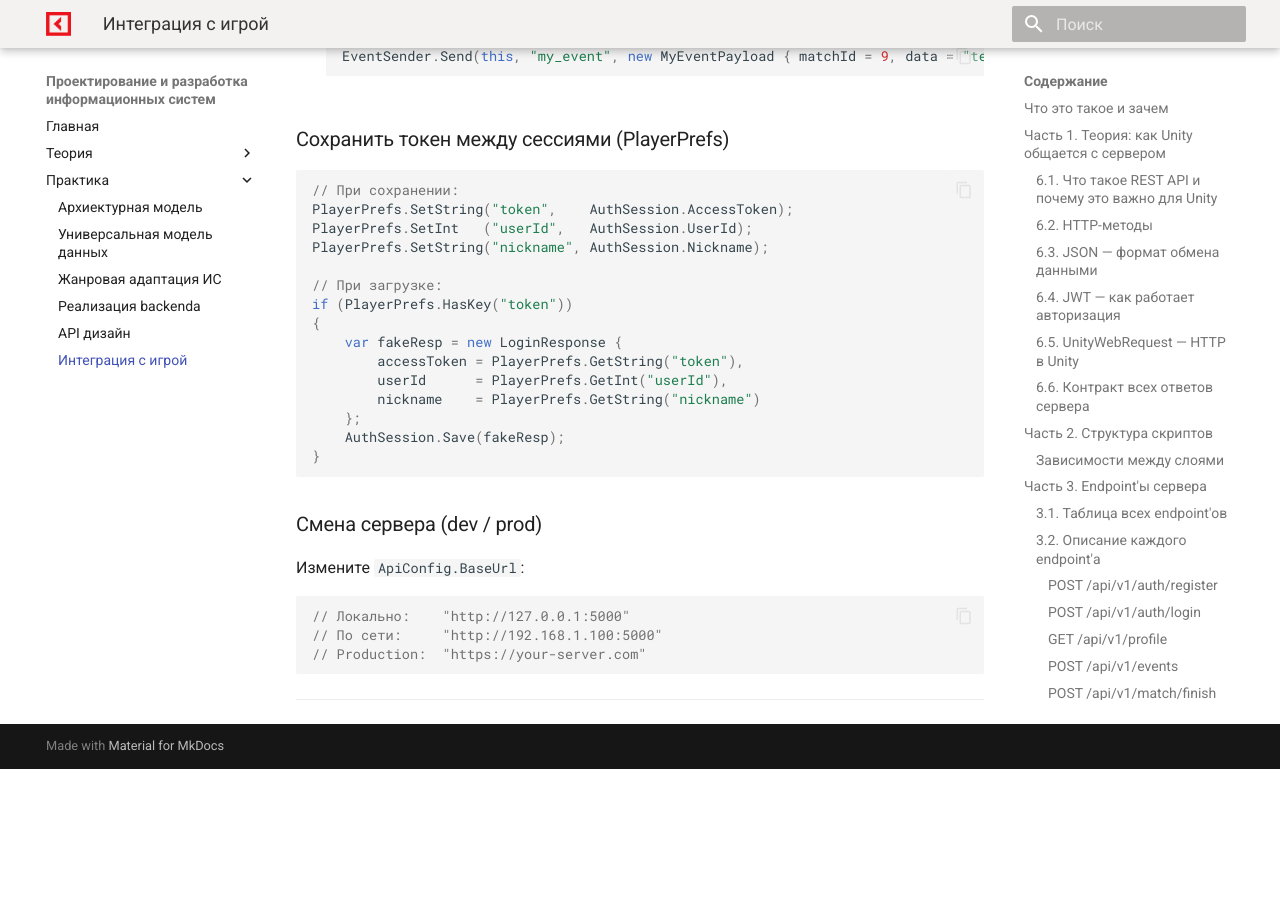
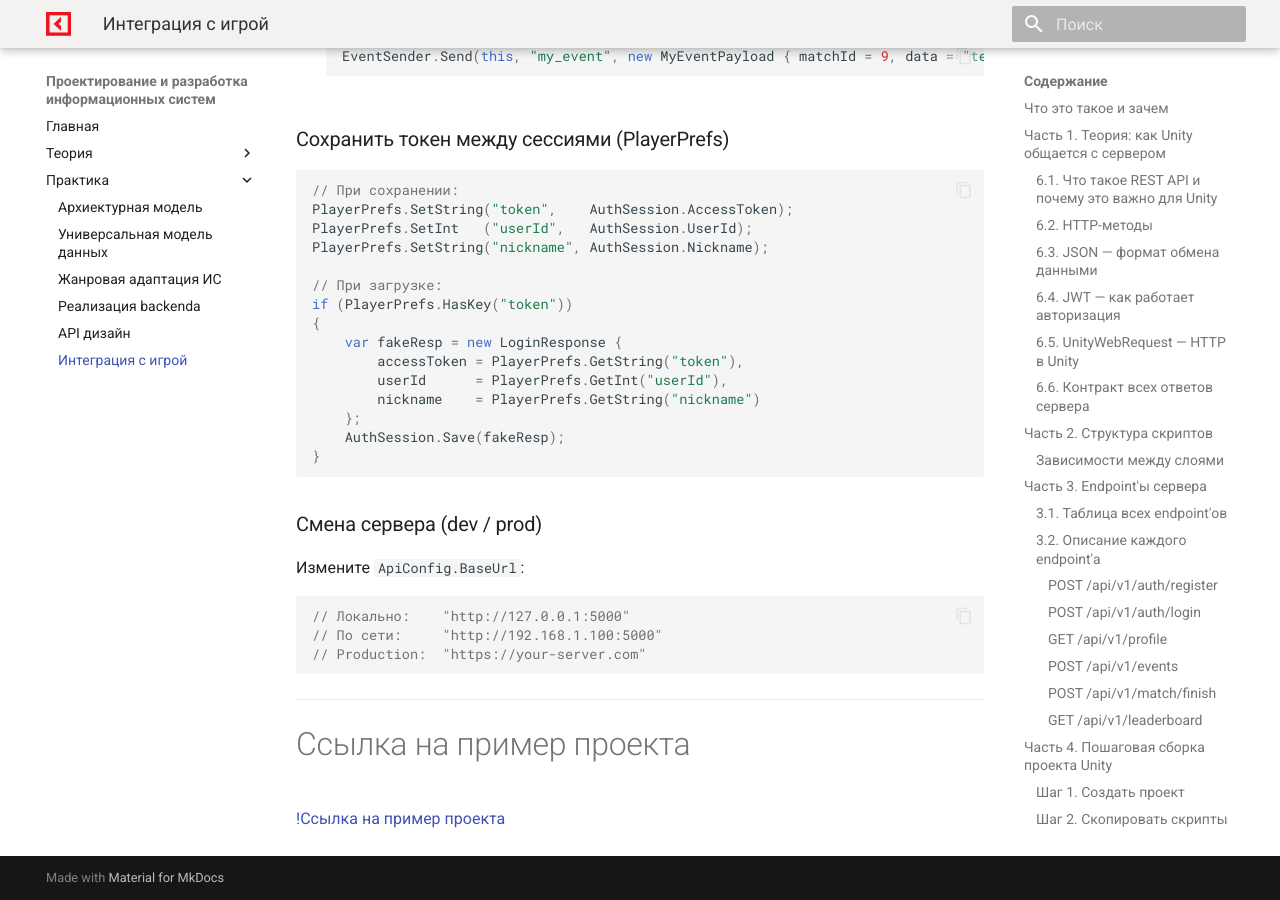
Before and after one commit to OlgaKraven/GDRMI.PP.PM.01---method, an MkDocs documentation site: the page built from docs/practice/game_integration.md, in a window 1280 px wide and 900 px high, scrolled down 34041 px. Built offline with MkDocs 1.6.1 and Material for MkDocs 9.7.7, drawn with Linux system fonts in a browser that asks for light colours; before the commit the page ends 34810 px from its top, so only the background shows below that.

Commit message:
промежуточная история

````diff
--- a/docs/practice/game_integration.md
+++ b/docs/practice/game_integration.md
@@ -1694,3 +1694,6 @@ if (PlayerPrefs.HasKey("token"))
 ```
 
 ---
+
+# Ссылка на пример проекта
+[!Ссылка на пример проекта](https://github.com/OlgaKraven/strategy-support-is.git)
````
